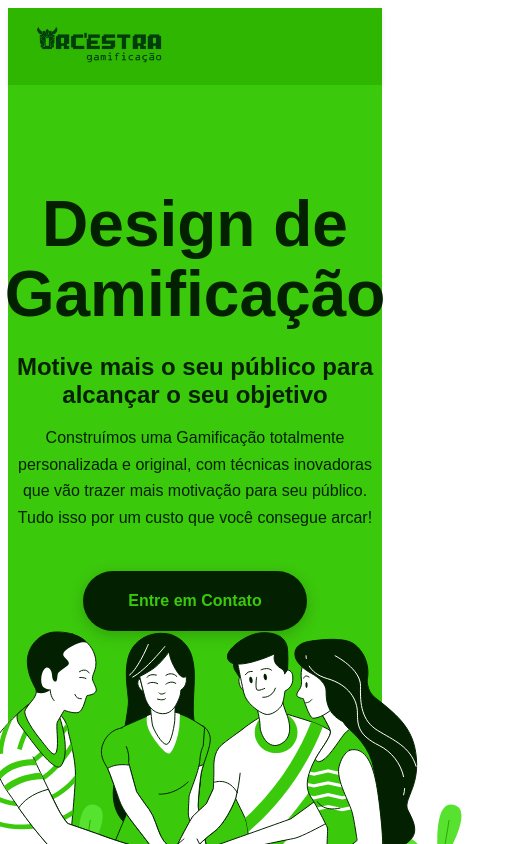
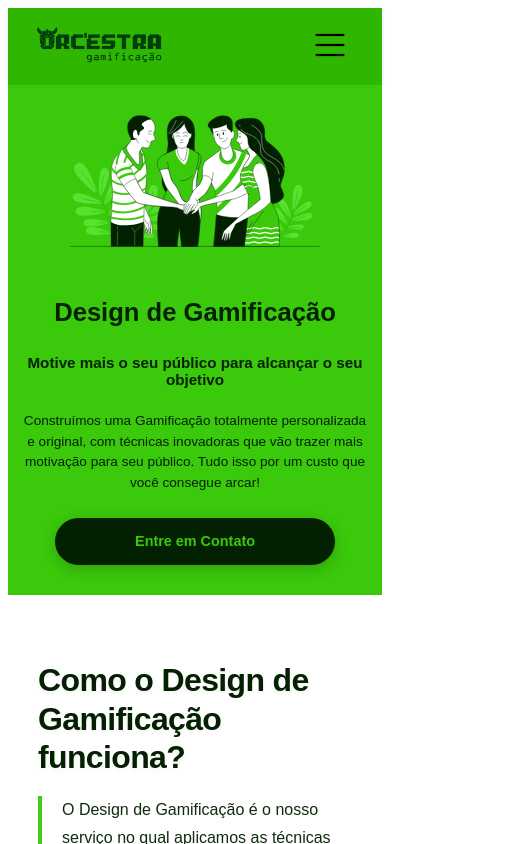
Before and after one commit to DiProjOrcestra/Site-Orc, a React (Vite) app: page / in a window 390 px wide. Shown: the top 844 px of the page, 505 px wide, since content can reach past the window. Built offline with nearby package versions, Linux system fonts and the light colour scheme.

Commit message:
fix: corcertando a responsividade dos componentes header.css e hero.css

```diff
--- a/src/components/Header.css
+++ b/src/components/Header.css
@@ -39,7 +39,7 @@
   transform: scale(1.2);
 }
 
-.nav-menu .dropdown{
+.nav-menu .dropdown {
   position: relative;
 }
 
@@ -54,123 +54,101 @@
   min-height: 400px;
   box-shadow: 0 8px 16px rgba(0,0,0,0.1);
   list-style: none;
-  padding: 1rem 0.5rem 1rem 0.5rem ;
+  padding: 1rem 0.5rem;
   margin: 0;
   z-index: 1000;
-}
-
-.nav-menu .dropdown-menu li {
-  width: 100%;
-}
-
-.nav-menu .dropdown-menu a {
-  display: flex;
-  flex: 1;
-  align-items: center;
-  padding: 0.5rem 1rem;
-  color: #003D0D;
-  text-decoration: none;
-  transition: background-color 0.3s;
-  white-space: nowrap;
-  font-weight: bold; /* ou o peso desejado */
-  transform: none; /* remove o scale do hover global */
-  line-height: 1.5;
-}
-
-.nav-menu .dropdown-menu a:hover {
-  color: #fff;
-  transform: none; /* mantém sem escala */
 }
 
 .nav-menu .dropdown:hover .dropdown-menu {
   display: flex;
 }
 
-/* Botão Hambúrguer */
+.nav-menu .dropdown-menu a {
+  display: flex;
+  align-items: center;
+  padding: 0.5rem 1rem;
+  color: #003D0D;
+  text-decoration: none;
+  white-space: nowrap;
+  font-weight: bold;
+  transform: none;
+}
+
+.nav-menu .dropdown-menu a:hover {
+  color: #fff;
+  transform: none;
+}
+
 .hamburger {
   display: none;
-  flex-direction: column;
-  justify-content: space-around;
-  width: 2rem;
-  height: 2rem;
-  background: transparent;
+  background: none;
   border: none;
   cursor: pointer;
   padding: 0;
   z-index: 10;
 }
 
-.hamburger span {
-  width: 2rem;
-  height: 0.25rem;
-  background: #003D0D;
-  border-radius: 10px;
-  transition: all 0.3s linear;
-  position: relative;
-  transform-origin: 1px;
+.hamburger-icon {
+  width: 40px;
+  height: 40px;
 }
 
-.hamburger.open span:first-child {
-  transform: rotate(45deg);
-}
-
-.hamburger.open span:nth-child(2) {
-  opacity: 0;
-}
-
-.hamburger.open span:nth-child(3) {
-  transform: rotate(-45deg);
-}
-
-/* Media Query para telas pequenas (mobile) */
 @media (max-width: 768px) {
   .hamburger {
-    display: flex; /* exibe o botão */
+    display: block;
   }
 
   .nav-menu {
-    position: absolute;
-    top: 100%;
+    display: none;
+    position: absolute; /* muda para absolute em relação ao header */
+    top: 100%;          /* fica exatamente abaixo do header */
     left: 0;
     width: 100%;
-    background-color: #2EB600;
+    height: calc(100vh - [altura do header]); /* opcional: ocupar o resto da tela */
+    background-color: rgba(46, 182, 0, 0.95);
     flex-direction: column;
     align-items: center;
-    padding: 1rem 0;
-    transform: translateX(-100%);
-    transition: transform 0.3s ease;
-    z-index: 5;
+    justify-content: center;
+    padding: 2rem;
+    z-index: 1000;
   }
 
   .nav-menu.show {
-    transform: translateX(0);
+    display: flex;
   }
 
   .nav-menu ul {
     flex-direction: column;
+    gap: 2rem;
     width: 100%;
     text-align: center;
-    gap: 1rem;
     margin: 0;
+    padding: 0;
   }
 
-  /* Ajustes para o dropdown em mobile */
+  .nav-menu a {
+    font-size: 1.5rem;
+  }
+
   .nav-menu .dropdown {
     position: static;
   }
 
   .nav-menu .dropdown-menu {
     position: static;
+    background-color: transparent;
     box-shadow: none;
     min-height: auto;
-    background-color: transparent;
-    padding: 0.5rem 0;
-    margin-top: 0.5rem;
-    display: none;
+    padding: 1rem 0;
+    display: none; /* escondido por padrão */
   }
 
-  /* Mantém o hover para telas que suportam (opcional) */
   .nav-menu .dropdown:hover .dropdown-menu {
-    display: flex;
+    display: flex; /* ainda funciona para mouse */
+  }
+
+  .nav-menu .dropdown-menu a {
+    justify-content: center;
+    padding: 0.75rem 1rem;
   }
 }
--- a/src/components/Header.jsx
+++ b/src/components/Header.jsx
@@ -1,6 +1,5 @@
 import React, { useState } from 'react';
 import './Header.css';
-import logo from '../../public/assets/logo.png';
 
 const Header = () => {
   const [menuOpen, setMenuOpen] = useState(false);
@@ -13,16 +12,19 @@ const Header = () => {
     <header className="header">
       <div className="logo-container">
         <a href="/">
-          <img src={logo} alt="Orcestra Gamificação" className="logo" />
+          <img src="/assets/logo.png" alt="Orcestra Gamificação" className="logo" />
         </a>
       </div>
 
-      {/* Botão Hambúrguer */}
-      <button className={`hamburger ${menuOpen ? 'open' : ''}`} onClick={toggleMenu}>
-
+      {/* Botão Hambúrguer com imagem PNG */}
+      <button className="hamburger" onClick={toggleMenu}>
+        <img
+          src={menuOpen ? "/assets/close.png" : "/assets/hamburguer.png"}
+          alt={menuOpen ? "Fechar menu" : "Abrir menu"}
+          className="hamburger-icon"
+        />
       </button>
 
-      {/* Menu de navegação */}
       <nav className={`nav-menu ${menuOpen ? 'show' : ''}`}>
         <ul>
           <li><a href="/">Início</a></li>
--- a/src/css/Hero.css
+++ b/src/css/Hero.css
@@ -1,5 +1,4 @@
 :root {
-
   --e-global-color-primary: #3BC90C;
   --e-global-color-text: #032100;
   --e-global-typography-primary-font-family: "Ubuntu";
@@ -14,31 +13,37 @@
   min-height: 600px;
   gap: 5%;
   padding: 0 10%;
-
-
   background-color: var(--e-global-color-primary);
   color: var(--e-global-color-text);
   font-family: var(--e-global-typography-primary-font-family), sans-serif;
 }
 
+.hero-content {
+  flex: 1;
+  max-width: 600px;
+}
+
 .hero-name {
-  font-size: 4rem;
+  font-size: clamp(2.5rem, 5vw, 4rem); /* ADICIONADO: responsivo */
   font-weight: var(--e-global-typography-primary-font-weight);
   line-height: 1.1;
   margin-bottom: 20px;
+  word-wrap: break-word; /* ADICIONADO: quebra palavras longas */
 }
 
 .hero-subtitle {
-  font-size: 1.5rem;
+  font-size: clamp(1.2rem, 2.5vw, 1.5rem); /* ADICIONADO: responsivo */
   font-weight: 700;
   margin-bottom: 15px;
+  word-wrap: break-word;
 }
 
 .hero-description {
-  font-size: 1rem;
-  line-height: 1.65em;
+  font-size: clamp(0.9rem, 1.8vw, 1rem); /* ADICIONADO: responsivo */
+  line-height: 1.65;
   max-width: 550px;
   margin-bottom: 40px;
+  word-wrap: break-word;
 }
 
 .hero-content button {
@@ -46,7 +51,7 @@
   color: #3BC90C;
   font-family: "Ubuntu", sans-serif;
   font-weight: 600;
-  font-size: 1rem;
+  font-size: clamp(0.9rem, 1.5vw, 1rem); /* ADICIONADO: responsivo */
   line-height: 1.85;
   padding: 15px 45px;
   border-radius: 50px;
@@ -55,6 +60,7 @@
   transition: all 0.3s ease;
   text-transform: none;
   box-shadow: 0px 4px 15px rgba(0, 0, 0, 0.2);
+  white-space: nowrap; /* ADICIONADO: evita quebra do botão */
 }
 
 .hero-content button:hover {
@@ -67,12 +73,179 @@
   transform: translateY(0);
 }
 
+.hero-image-container {
+  flex: 1;
+  display: flex;
+  justify-content: center;
+  align-items: center;
+  max-width: 500px;
+}
 
+.hero-main-image {
+  width: 100%;
+  height: auto;
+  max-width: 100%;
+  object-fit: contain;
+}
+
+/* Tablets */
+@media (max-width: 992px) {
+  .hero-container {
+    padding: 0 5%;
+    gap: 30px;
+    min-height: 500px;
+  }
+
+  .hero-content {
+    max-width: 500px;
+  }
+
+  .hero-image-container {
+    max-width: 400px;
+  }
+}
+
+/* Mobile grande */
 @media (max-width: 768px) {
   .hero-container {
-    flex-wrap: wrap;
+    flex-direction: column-reverse;
     text-align: center;
-    padding-top: 50px;
-    padding-bottom: 50px;
+    padding: 40px 20px;
+    min-height: auto;
+    gap: 30px;
+  }
+
+  .hero-content {
+    max-width: 100%;
+    display: flex;
+    flex-direction: column;
+    align-items: center;
+  }
+
+  .hero-description {
+    max-width: 100%;
+    margin-left: auto;
+    margin-right: auto;
+  }
+
+  .hero-name {
+    font-size: clamp(2rem, 6vw, 2.5rem);
+    margin-bottom: 15px;
+  }
+
+  .hero-subtitle {
+    font-size: clamp(1.1rem, 3vw, 1.3rem);
+  }
+
+  .hero-description {
+    font-size: clamp(0.85rem, 2vw, 0.95rem);
+    margin-bottom: 30px;
+  }
+
+  .hero-content button {
+    padding: 12px 40px;
+    font-size: 0.95rem;
+    white-space: normal; /* Permite quebra em mobile se necessário */
+    max-width: 100%;
+  }
+
+  .hero-image-container {
+    max-width: 350px;
+    width: 100%;
+    margin-bottom: 10px;
   }
 }
+
+/* Mobile pequeno */
+@media (max-width: 480px) {
+  .hero-container {
+    padding: 30px 15px;
+    gap: 20px;
+  }
+
+  .hero-name {
+    font-size: clamp(1.6rem, 5vw, 1.8rem);
+    margin-bottom: 12px;
+  }
+
+  .hero-subtitle {
+    font-size: clamp(0.95rem, 3vw, 1rem);
+    margin-bottom: 10px;
+  }
+
+  .hero-description {
+    font-size: 0.85rem;
+    line-height: 1.5;
+    margin-bottom: 25px;
+  }
+
+  .hero-content button {
+    padding: 10px 25px;
+    font-size: 0.9rem;
+    width: 100%;
+    max-width: 280px;
+  }
+
+  .hero-image-container {
+    max-width: 250px;
+  }
+}
+
+/* Telas muito pequenas */
+@media (max-width: 360px) {
+  .hero-container {
+    padding: 20px 10px;
+  }
+
+  .hero-name {
+    font-size: 1.5rem;
+  }
+
+  .hero-subtitle {
+    font-size: 0.9rem;
+  }
+
+  .hero-description {
+    font-size: 0.8rem;
+  }
+
+  .hero-content button {
+    padding: 8px 20px;
+    font-size: 0.85rem;
+    max-width: 240px;
+  }
+
+  .hero-image-container {
+    max-width: 200px;
+  }
+}
+
+/* Telas muito grandes */
+@media (min-width: 1600px) {
+  .hero-container {
+    padding: 0 15%;
+    min-height: 700px;
+    gap: 8%;
+  }
+
+  .hero-content {
+    max-width: 700px;
+  }
+
+  .hero-name {
+    font-size: 4.5rem;
+  }
+
+  .hero-subtitle {
+    font-size: 1.8rem;
+  }
+
+  .hero-description {
+    font-size: 1.2rem;
+    max-width: 650px;
+  }
+
+  .hero-image-container {
+    max-width: 600px;
+  }
+}
```
Also changed, not shown: public/assets/close.png (added), public/assets/hamburguer.png (added).
